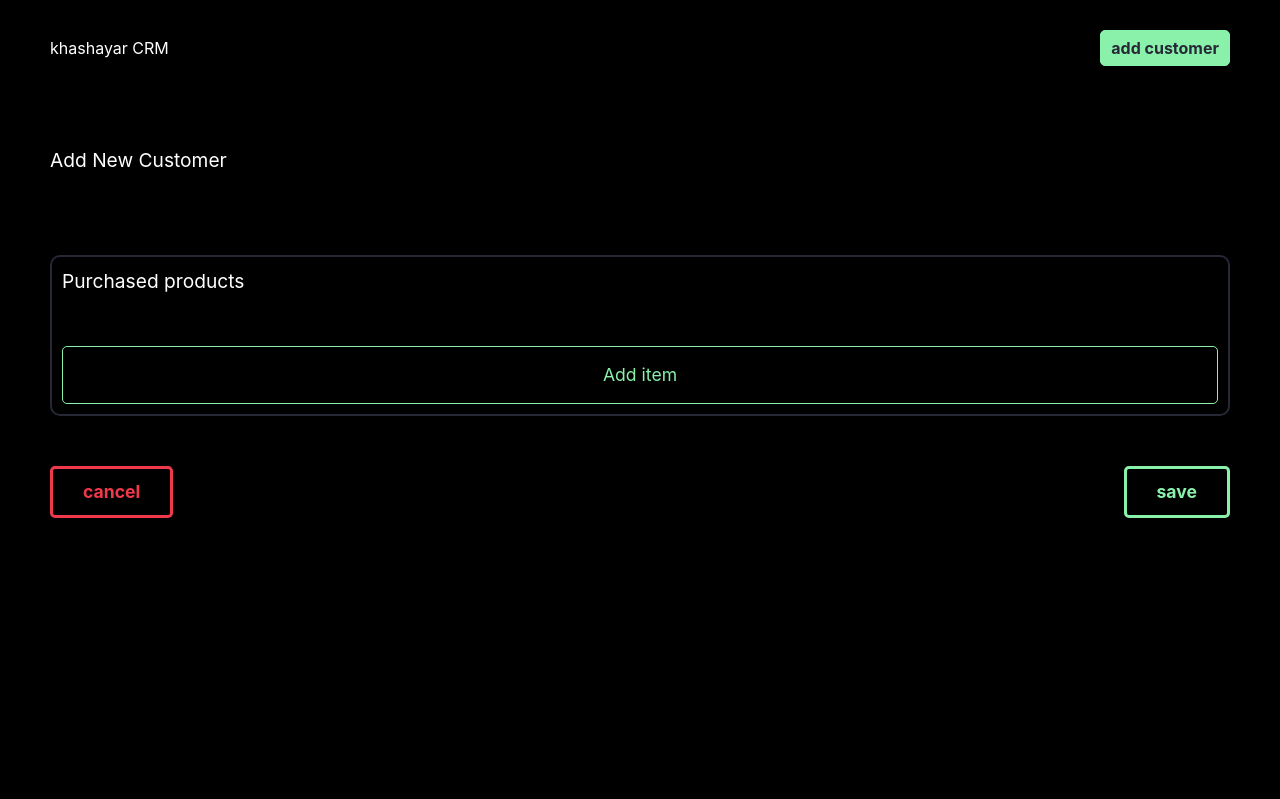
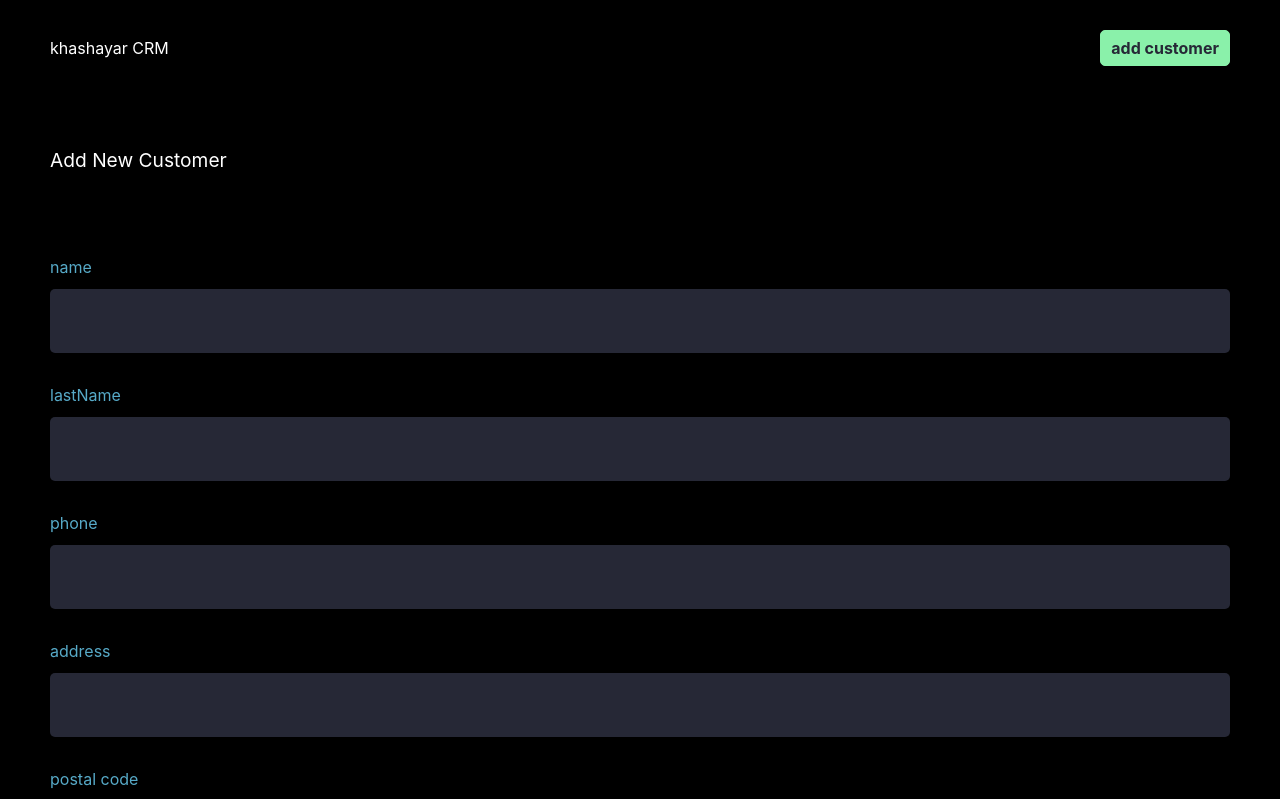
Before and after one commit to khashayarmobarez/crm-project, a Next.js app: page /addCustomer in a window 1280 px wide. Shown: the top 799 px of the page. Built offline with nearby package versions, Linux system fonts and the light colour scheme.

Commit message:
FINISHED FORM

```diff
--- a/src/components/modules/Form.js
+++ b/src/components/modules/Form.js
@@ -1,10 +1,33 @@
+import FormInput from "../elements/FormInput"
 import ItemsList from "./ItemsList"
 
 
 function Form({form , setForm}) {
+
+  const changeHandler = (e) => {
+
+    const { name, value } = e.target
+    setForm({...form, [name]: value })
+
+  }
+
   return (
     <div>
+
+      <FormInput name='name' label={'name'} type={'text'} value={form.name} onChange={changeHandler} />
+
+      <FormInput name='lastName' label={'lastName'} type={'text'} value={form.lastName} onChange={changeHandler} />
+
+      <FormInput name='phone' label={'phone'} type={'text'} value={form.phone} onChange={changeHandler} />
+
+      <FormInput name='address' label={'address'} type={'text'} value={form.address} onChange={changeHandler} />
+
+      <FormInput name='postalCode' label={'postal code'} type={'number'} value={form.postalCode} onChange={changeHandler} />
+
+      <FormInput name='date' label={'date'} type={'date'} value={form.date} onChange={changeHandler} />
+
       <ItemsList form={form} setForm={setForm} />
+
     </div>
   )
 }
--- a/src/components/modules/ItemsList.js
+++ b/src/components/modules/ItemsList.js
@@ -12,12 +12,17 @@ const ItemsList = ({form, setForm}) => {
         console.log(products)
     }
 
-    const changeHandler = () => {
-
+    const changeHandler = (e, index) => {
+        const { name, value } = e.target;
+        const newProducts = [...products];
+        newProducts[index][name] = value;
+        setForm({...form, products: newProducts});
     };
 
-    const deleteHandler = () => {
-
+    const deleteHandler = (index) => {
+        const newProducts = [...products];
+        newProducts.splice(index, 1);
+        setForm({ ...form, products: newProducts })
     };
 
     return (
@@ -25,14 +30,7 @@ const ItemsList = ({form, setForm}) => {
             <p>Purchased products</p>
             {
                 products.map((product, index) => (
-                    <div className="form-input__list" key={index}>
-                        <FormInput name='name' label='Product Name' type='text' value={product.name} onChange={changeHandler} />
-                        <div>
-                            <FormInput name='price' label='Price' type='text' value={product.price} onChange={changeHandler} />
-                            <FormInput name='qty' label='qty' type='number' value={product.qty} onChange={changeHandler} />
-                        </div>
-                        <button onClick={deleteHandler}>remove</button>
-                    </div>
+                    <ProductItem key={index} product={product} index={index} changeHandler={(e) => changeHandler(e, index)} deleteHandler={() => deleteHandler(index) } />
                 ))
             }
             <button onClick={addHandler}>Add item</button>
@@ -41,3 +39,18 @@ const ItemsList = ({form, setForm}) => {
 };
 
 export default ItemsList;
+
+// productItem
+const ProductItem = ( { product, index, changeHandler, deleteHandler } ) => {
+
+    return (
+        <div className="form-input__list">
+            <FormInput name='name' label='Product Name' type='text' value={product.name} onChange={changeHandler} />
+            <div>
+                <FormInput name='price' label='Price' type='text' value={product.price} onChange={changeHandler} />
+                <FormInput name='qty' label='qty' type='number' value={product.qty} onChange={changeHandler} />
+            </div>
+            <button onClick={deleteHandler}>remove</button>
+        </div>
+    )
+}
--- a/src/components/templates/AddCustomerPage.js
+++ b/src/components/templates/AddCustomerPage.js
@@ -19,7 +19,7 @@ function AddCustomerPage() {
     })
 
     const saveHandler = async () => {
-        const res = await fetch('/api/customer', {
+        const res = await fetch('/api/Customer', {
             method: "POST",
             body: JSON.stringify({data: form}),
             headers: { "Content-Type": "application/json"}
```
